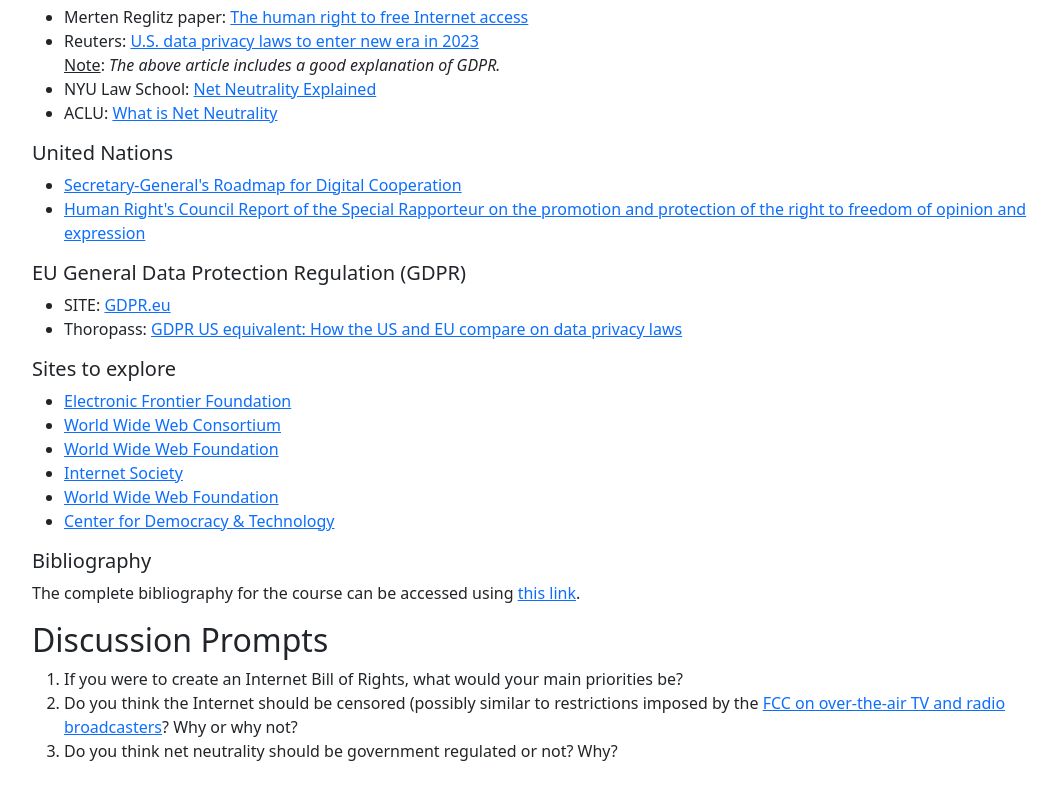
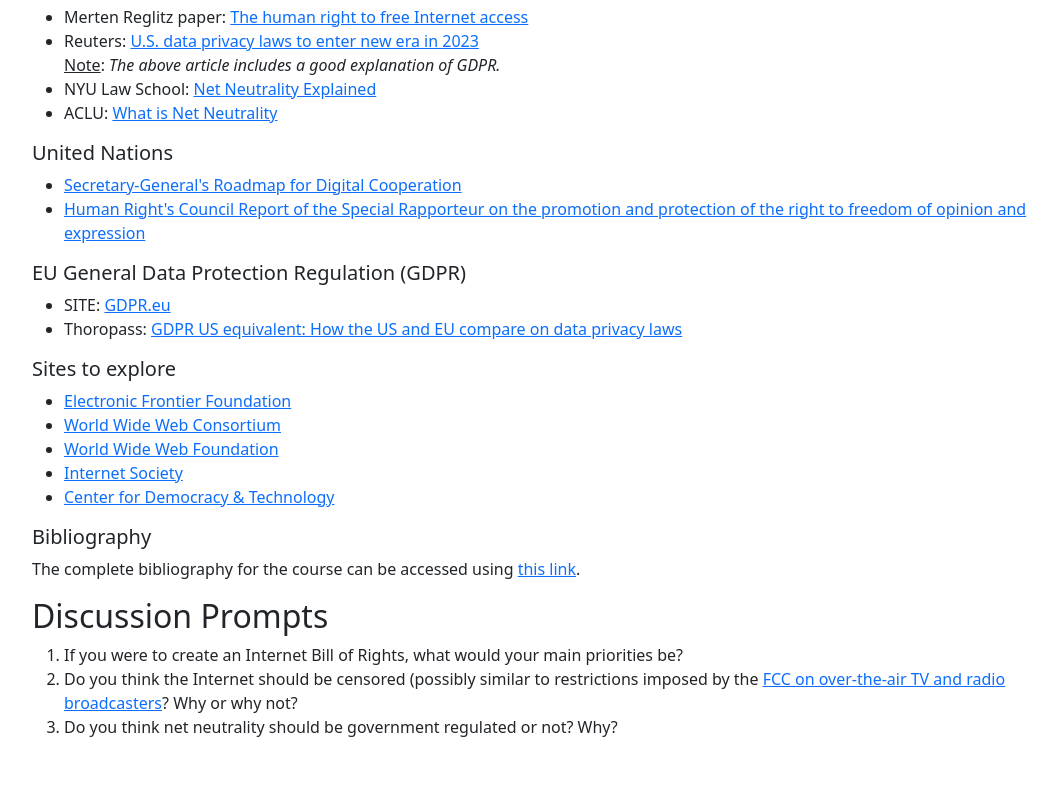
Before and after one commit to olli-hotw/olli-hotw.github.io, a plain HTML site: page session-3.html in a window 1280 px wide. Shown: the part 1346-2145 px from the top of the page, without its empty margins (110-1166 px from the left). Drawn offline with nearby package versions, Linux system fonts and the light colour scheme.

Commit message:
correct typo in references section

```diff
--- a/session-3.html
+++ b/session-3.html
@@ -188,7 +188,6 @@
             <li><a href="https://www.w3.org">World Wide Web Consortium</a></li>
             <li><a href="https://webfoundation.org">World Wide Web Foundation</a></li>
             <li><a href="https://www.internetsociety.org">Internet Society</a></li>
-            <li><a href="https://webfoundation.org">World Wide Web Foundation</a></li>
             <li><a href="https://cdt.org">Center for Democracy & Technology</a></li>
         </ul>
         <h5>Bibliography</h5>
```
